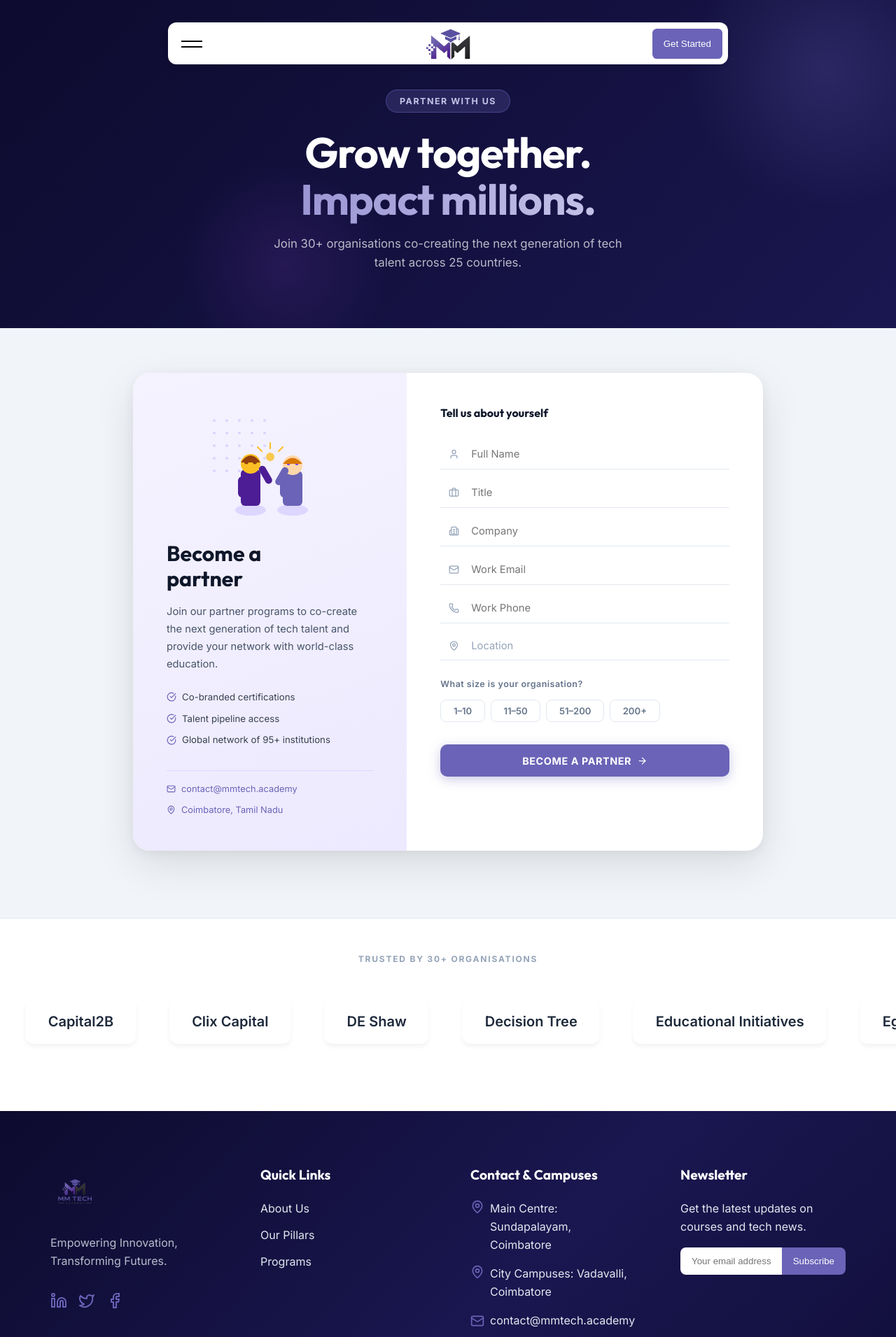
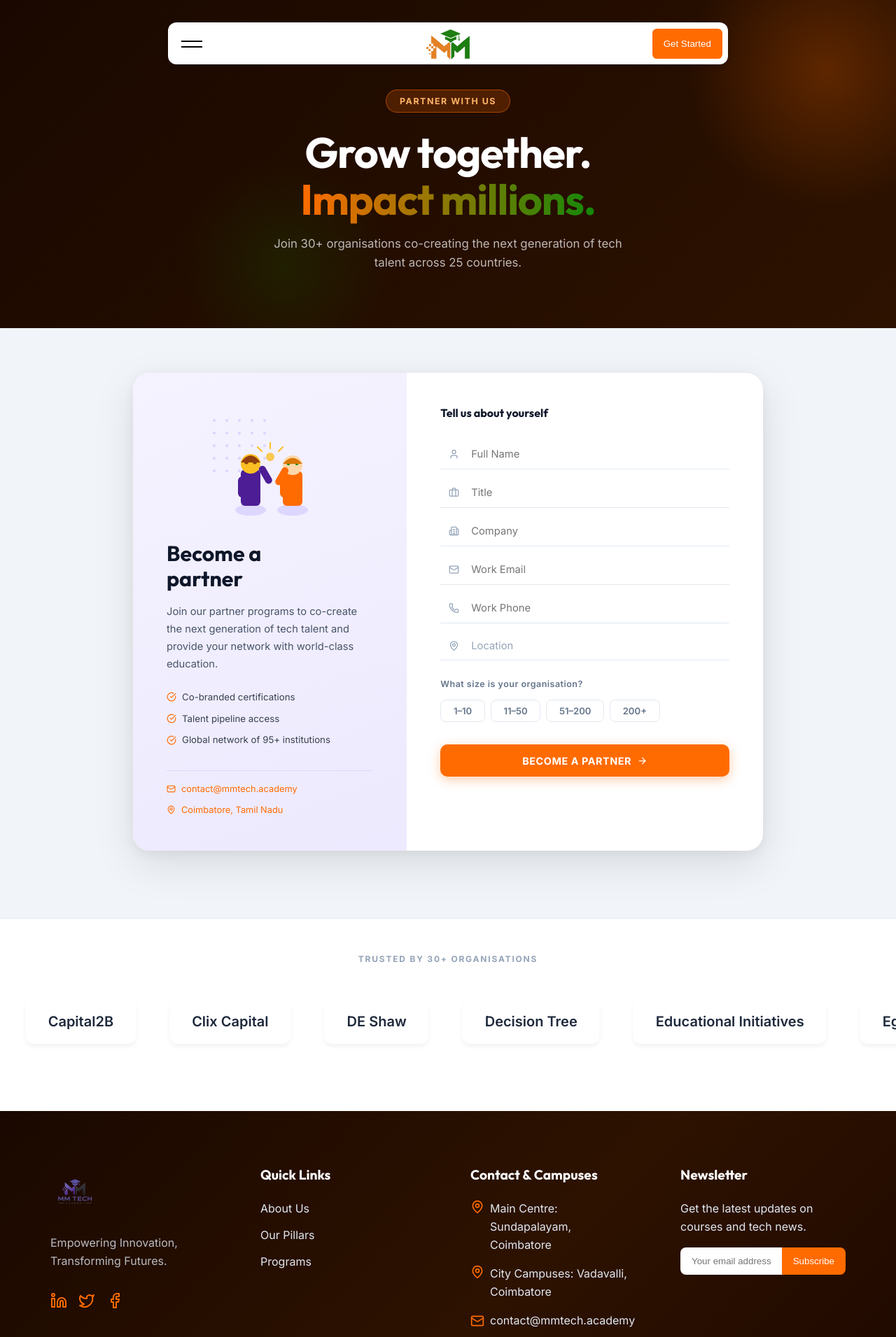
Before and after one commit to mmuthupandi/mm-tech-academy, a React (Vite) app: page /partner in a window 1280 px wide. Shown: the top 1911 px of the page at 70% size. Built offline with nearby package versions, Linux system fonts and the light colour scheme.

Commit message:
color changed to client's wish

```diff
--- a/index.html
+++ b/index.html
@@ -3,7 +3,7 @@
 
 <head>
   <meta charset="UTF-8" />
-  <link rel="icon" type="image/png" href="/src/assets/logo-full.png" />
+  <link rel="icon" type="image/png" href="/src/assets/mm orange logo.png" />
   <meta name="viewport" content="width=device-width, initial-scale=1.0" />
   <title>MM Tech Academy</title>
 </head>
--- a/src/components/Footer.tsx
+++ b/src/components/Footer.tsx
@@ -7,7 +7,7 @@ const FacebookIcon = () => <svg width="24" height="24" viewBox="0 0 24 24" fill=
 
 export const Footer = () => {
   return (
-    <footer id="contact" style={{ background: 'linear-gradient(135deg, #0d0b2e 0%, #1a1650 50%, #0f0d35 100%)', color: 'white', padding: '5rem 0 2rem', position: 'relative', zIndex: 1 }}>
+    <footer id="contact" style={{ background: 'linear-gradient(135deg, #1a0800 0%, #2d1200 50%, #1a0500 100%)', color: 'white', padding: '5rem 0 2rem', position: 'relative', zIndex: 1 }}>
       <div className="container footer-grid" style={{ marginBottom: '4rem' }}>
         <div>
           <a href="/" style={{ display: 'inline-block' }}>
--- a/src/components/Hero.tsx
+++ b/src/components/Hero.tsx
@@ -19,7 +19,7 @@ export const Hero = () => {
         <Silk
           speed={5}
           scale={1}
-          color="#6A63B7"
+          color="#FF6B00"
           noiseIntensity={1.5}
           rotation={0}
         />
--- a/src/components/Loader.tsx
+++ b/src/components/Loader.tsx
@@ -1,5 +1,5 @@
 import { useEffect, useState } from 'react';
-import logo from '../assets/logo.png';
+import logo from '../assets/mm orange logo.png';
 
 const FILL_DURATION = 1.6; // seconds to draw the full circle
 const TOTAL_MS = FILL_DURATION * 1000 + 400; // fill + brief pause before fade
@@ -54,7 +54,7 @@ export const Loader = () => {
           style={{ position: 'absolute', inset: 0, transform: 'rotate(-90deg)' }}>
           <circle cx="80" cy="80" r="64"
             fill="none"
-            stroke="#6A63B7"
+            stroke="#FF6B00"
             strokeWidth="3.5"
             strokeLinecap="round"
             strokeDasharray="402"
--- a/src/components/Navbar.tsx
+++ b/src/components/Navbar.tsx
@@ -1,5 +1,5 @@
 import CardNav from './CardNav';
-import logo from '../assets/logo only.png';
+import logo from '../assets/mm orange logo only.png';
 
 const items = [
   {
@@ -38,7 +38,7 @@ export const Navbar = () => (
     items={items}
     baseColor="#fff"
     menuColor="#000"
-    buttonBgColor="#6A63B7"
+    buttonBgColor="#FF6B00"
     buttonTextColor="#fff"
     ease="power3.out"
   />
--- a/src/components/Programs.tsx
+++ b/src/components/Programs.tsx
@@ -1497,7 +1497,7 @@ export const Programs = () => {
       <motion.div
         className="programs-banner glass-card"
         style={{
-          background: 'linear-gradient(135deg, #6A63B7 0%, #4c4491 100%)',
+          background: 'linear-gradient(135deg, #FF6B00 0%, #cc5500 100%)',
           padding: '3rem', borderRadius: '24px', color: 'white',
           display: 'flex', alignItems: 'center', justifyContent: 'space-between',
           flexWrap: 'wrap', gap: '2rem'
--- a/src/index.css
+++ b/src/index.css
@@ -2,18 +2,18 @@
 
 :root {
   --green-dark: #0a3a2a;
-  --green-main: #6A63B7;
-  --green-light: #6A63B7;
-  --blue-vibrant: #6A63B7;
-  --blue-light: #6A63B7;
+  --green-main: #FF6B00;
+  --green-light: #FF6B00;
+  --blue-vibrant: #FF6B00;
+  --blue-light: #FF6B00;
   --white: #ffffff;
   --gray-50: #f8fafc;
   --gray-100: #f1f5f9;
   --gray-200: #e2e8f0;
   --gray-800: #1e293b;
   --gray-900: #0f172a;
-  --blue-dark: #0a0f25;
-  --brand: #6A63B7;
+  --blue-dark: #1a0800;
+  --brand: #FF6B00;
 
   --font-primary: 'Inter', sans-serif;
   --font-heading: 'Outfit', sans-serif;
@@ -126,7 +126,7 @@ img {
 
 /* Gradients */
 .text-gradient {
-  background: linear-gradient(135deg, #6A63B7, #9b96d4, #6A63B7);
+  background: linear-gradient(135deg, #FF6B00, #138808, #FF6B00);
   -webkit-background-clip: text;
   -webkit-text-fill-color: transparent;
   background-clip: text;
@@ -170,18 +170,18 @@ img {
 
 /* For light-background buttons, use a dark overlay instead */
 .btn-light::after {
-  background-color: rgba(106, 99, 183, 0.12);
+  background-color: rgba(255, 107, 0, 0.12);
 }
 
 .btn-primary {
-  background: #6A63B7;
+  background: #FF6B00;
   color: var(--white);
-  box-shadow: 0 4px 14px rgba(106, 99, 183, 0.35);
+  box-shadow: 0 4px 14px rgba(255, 107, 0, 0.35);
 }
 
 .btn-primary:hover {
   transform: translateY(-3px);
-  box-shadow: 0 8px 24px rgba(106, 99, 183, 0.5);
+  box-shadow: 0 8px 24px rgba(255, 107, 0, 0.5);
 }
 
 .btn-outline {
@@ -247,7 +247,7 @@ img {
   align-items: center;
   justify-content: center;
   overflow: hidden;
-  background: linear-gradient(135deg, #0d0b2e 0%, #1a1650 50%, #0f0d35 100%);
+  background: linear-gradient(135deg, #1a0800 0%, #2d1200 50%, #1a0500 100%);
 }
 
 .hero-overlay {
@@ -278,10 +278,10 @@ img {
 }
 
 .navbar.scrolled {
-  background: rgba(106, 99, 183, 0.97);
+  background: rgba(255, 107, 0, 0.97);
   backdrop-filter: blur(10px);
   padding: 0.5rem 0;
-  box-shadow: 0 4px 20px rgba(106, 99, 183, 0.3);
+  box-shadow: 0 4px 20px rgba(255, 107, 0, 0.3);
 }
 
 .logo-text {
@@ -378,7 +378,7 @@ img {
   top: 100%;
   left: 0;
   width: 100%;
-  background: rgba(106, 99, 183, 0.97);
+  background: rgba(255, 107, 0, 0.97);
   backdrop-filter: blur(10px);
   padding: 1rem 2rem;
   box-shadow: 0 10px 20px rgba(0, 0, 0, 0.1);
--- a/src/pages/PartnerPage.tsx
+++ b/src/pages/PartnerPage.tsx
@@ -32,7 +32,7 @@ const inputStyle: CSSProperties = {
 
 const inputFocusStyle: CSSProperties = {
   ...inputStyle,
-  borderBottomColor: '#6A63B7',
+  borderBottomColor: '#FF6B00',
 };
 
 const IconWrap = ({ children }: { children: React.ReactNode }) => (
@@ -53,25 +53,25 @@ export const PartnerPage = () => {
 
       {/* ── Page hero ────────────────────────────────────────────────────── */}
       <div style={{
-        background: 'linear-gradient(135deg, #0d0b2e 0%, #1a1650 100%)',
+        background: 'linear-gradient(135deg, #1a0800 0%, #2d1200 100%)',
         paddingTop: '8rem', paddingBottom: '5rem',
         textAlign: 'center', color: 'white',
         position: 'relative', overflow: 'hidden',
       }}>
-        <div style={{ position: 'absolute', top: -100, right: -100, width: 400, height: 400, borderRadius: '50%', background: 'radial-gradient(circle, rgba(106,99,183,0.25) 0%, transparent 70%)', pointerEvents: 'none' }} />
-        <div style={{ position: 'absolute', bottom: -60, left: '20%', width: 300, height: 300, borderRadius: '50%', background: 'radial-gradient(circle, rgba(168,85,247,0.12) 0%, transparent 70%)', pointerEvents: 'none' }} />
+        <div style={{ position: 'absolute', top: -100, right: -100, width: 400, height: 400, borderRadius: '50%', background: 'radial-gradient(circle, rgba(255,107,0,0.25) 0%, transparent 70%)', pointerEvents: 'none' }} />
+        <div style={{ position: 'absolute', bottom: -60, left: '20%', width: 300, height: 300, borderRadius: '50%', background: 'radial-gradient(circle, rgba(19,136,8,0.15) 0%, transparent 70%)', pointerEvents: 'none' }} />
         <motion.div
           initial={{ opacity: 0, y: 24 }}
           animate={{ opacity: 1, y: 0 }}
           transition={{ duration: 0.8, ease: [0.22, 1, 0.36, 1] }}
           style={{ position: 'relative', zIndex: 1, padding: '0 2rem' }}
         >
-          <span style={{ display: 'inline-block', background: 'rgba(106,99,183,0.25)', border: '1px solid rgba(106,99,183,0.5)', borderRadius: '9999px', padding: '0.35rem 1.2rem', fontSize: '0.78rem', fontWeight: 700, letterSpacing: '0.12em', textTransform: 'uppercase' as const, color: '#c4c1e8', marginBottom: '1.5rem' }}>
+          <span style={{ display: 'inline-block', background: 'rgba(255,107,0,0.2)', border: '1px solid rgba(255,107,0,0.5)', borderRadius: '9999px', padding: '0.35rem 1.2rem', fontSize: '0.78rem', fontWeight: 700, letterSpacing: '0.12em', textTransform: 'uppercase' as const, color: '#ffb366', marginBottom: '1.5rem' }}>
             Partner With Us
           </span>
           <h1 style={{ fontSize: 'clamp(2.2rem, 5vw, 3.8rem)', fontWeight: 900, lineHeight: 1.1, marginBottom: '1rem', fontFamily: 'var(--font-heading)', letterSpacing: '-0.02em' }}>
             Grow together.<br />
-            <span style={{ background: 'linear-gradient(90deg, #9b96d4, #c4c1e8)', WebkitBackgroundClip: 'text', WebkitTextFillColor: 'transparent', backgroundClip: 'text' }}>
+            <span style={{ background: 'linear-gradient(90deg, #FF6B00, #138808)', WebkitBackgroundClip: 'text', WebkitTextFillColor: 'transparent', backgroundClip: 'text' }}>
               Impact millions.
             </span>
           </h1>
@@ -123,14 +123,14 @@ export const PartnerPage = () => {
                 <path d="M58 80 Q72 60 86 80" fill="#92400e" />
                 <rect x="82" y="88" width="10" height="28" rx="5" fill="#4c1d95" transform="rotate(-30 82 88)" />
                 <ellipse cx="132" cy="148" rx="22" ry="8" fill="#ddd6fe" />
-                <rect x="118" y="92" width="28" height="50" rx="6" fill="#6A63B7" />
-                <rect x="114" y="102" width="12" height="28" rx="6" fill="#6A63B7" />
-                <rect x="132" y="102" width="12" height="28" rx="6" fill="#6A63B7" />
+                <rect x="118" y="92" width="28" height="50" rx="6" fill="#FF6B00" />
+                <rect x="114" y="102" width="12" height="28" rx="6" fill="#FF6B00" />
+                <rect x="132" y="102" width="12" height="28" rx="6" fill="#FF6B00" />
                 <circle cx="132" cy="84" r="14" fill="#fed7aa" />
-                <ellipse cx="126" cy="81" rx="2.5" ry="3" fill="#7c3aed" />
-                <ellipse cx="138" cy="81" rx="2.5" ry="3" fill="#7c3aed" />
+                <ellipse cx="126" cy="81" rx="2.5" ry="3" fill="#138808" />
+                <ellipse cx="138" cy="81" rx="2.5" ry="3" fill="#138808" />
                 <path d="M118 82 Q132 65 146 82" fill="#d97706" />
-                <rect x="118" y="90" width="10" height="28" rx="5" fill="#6A63B7" transform="rotate(30 128 90)" />
+                <rect x="118" y="90" width="10" height="28" rx="5" fill="#FF6B00" transform="rotate(30 128 90)" />
                 <circle cx="100" cy="72" r="6" fill="#fbbf24" opacity="0.8" />
                 <line x1="100" y1="60" x2="100" y2="52" stroke="#fbbf24" strokeWidth="2" strokeLinecap="round" />
                 <line x1="112" y1="64" x2="118" y2="58" stroke="#fbbf24" strokeWidth="2" strokeLinecap="round" />
@@ -148,7 +148,7 @@ export const PartnerPage = () => {
               <div style={{ display: 'flex', flexDirection: 'column', gap: '0.6rem' }}>
                 {['Co-branded certifications', 'Talent pipeline access', 'Global network of 95+ institutions'].map((perk, i) => (
                   <div key={i} style={{ display: 'flex', alignItems: 'center', gap: '0.5rem', fontSize: '0.83rem', color: '#374151' }}>
-                    <CheckCircle size={14} color="#6A63B7" style={{ flexShrink: 0 }} />
+                    <CheckCircle size={14} color="#FF6B00" style={{ flexShrink: 0 }} />
                     {perk}
                   </div>
                 ))}
@@ -160,7 +160,7 @@ export const PartnerPage = () => {
                 { icon: <Mail size={13} />, text: 'contact@mmtech.academy' },
                 { icon: <MapPin size={13} />, text: 'Coimbatore, Tamil Nadu' },
               ].map((item, i) => (
-                <div key={i} style={{ display: 'flex', alignItems: 'center', gap: '0.5rem', fontSize: '0.8rem', color: '#6A63B7' }}>
+                <div key={i} style={{ display: 'flex', alignItems: 'center', gap: '0.5rem', fontSize: '0.8rem', color: '#FF6B00' }}>
                   {item.icon} {item.text}
                 </div>
               ))}
@@ -213,8 +213,8 @@ export const PartnerPage = () => {
                     <button key={size} type="button" onClick={() => setOrgSize(size)}
                       style={{
                         padding: '0.45rem 1.1rem', borderRadius: 8, border: '1.5px solid',
-                        borderColor: orgSize === size ? '#6A63B7' : '#e2e8f0',
-                        background: orgSize === size ? '#6A63B7' : 'white',
+                        borderColor: orgSize === size ? '#FF6B00' : '#e2e8f0',
+                        background: orgSize === size ? '#FF6B00' : 'white',
                         color: orgSize === size ? 'white' : '#64748b',
                         fontSize: '0.82rem', fontWeight: 600, cursor: 'pointer',
                         fontFamily: 'var(--font-primary)', transition: 'all 0.15s ease',
@@ -226,17 +226,17 @@ export const PartnerPage = () => {
               <button type="submit"
                 style={{
                   width: '100%', padding: '0.9rem',
-                  background: '#6A63B7', color: 'white',
+                  background: '#FF6B00', color: 'white',
                   border: 'none', borderRadius: 10,
                   fontWeight: 700, fontSize: '0.9rem',
                   cursor: 'pointer', fontFamily: 'var(--font-primary)',
                   display: 'flex', alignItems: 'center', justifyContent: 'center', gap: '0.5rem',
                   letterSpacing: '0.04em', textTransform: 'uppercase' as const,
-                  boxShadow: '0 4px 16px rgba(106,99,183,0.35)',
+                  boxShadow: '0 4px 16px rgba(255,107,0,0.35)',
                   transition: 'background 0.2s ease',
                 }}
-                onMouseEnter={e => (e.currentTarget.style.background = '#4c4491')}
-                onMouseLeave={e => (e.currentTarget.style.background = '#6A63B7')}
+                onMouseEnter={e => (e.currentTarget.style.background = '#cc5500')}
+                onMouseLeave={e => (e.currentTarget.style.background = '#FF6B00')}
               >
                 Become a Partner <ArrowRight size={15} />
               </button>
```
Also changed, not shown: src/components/About.tsx (+4 -4 lines), src/components/Services.tsx (+13 -13 lines), src/pages/CoursesPage.tsx (+11 -12 lines), src/assets/mm orange logo only.png (added), src/assets/mm orange logo.png (added).
